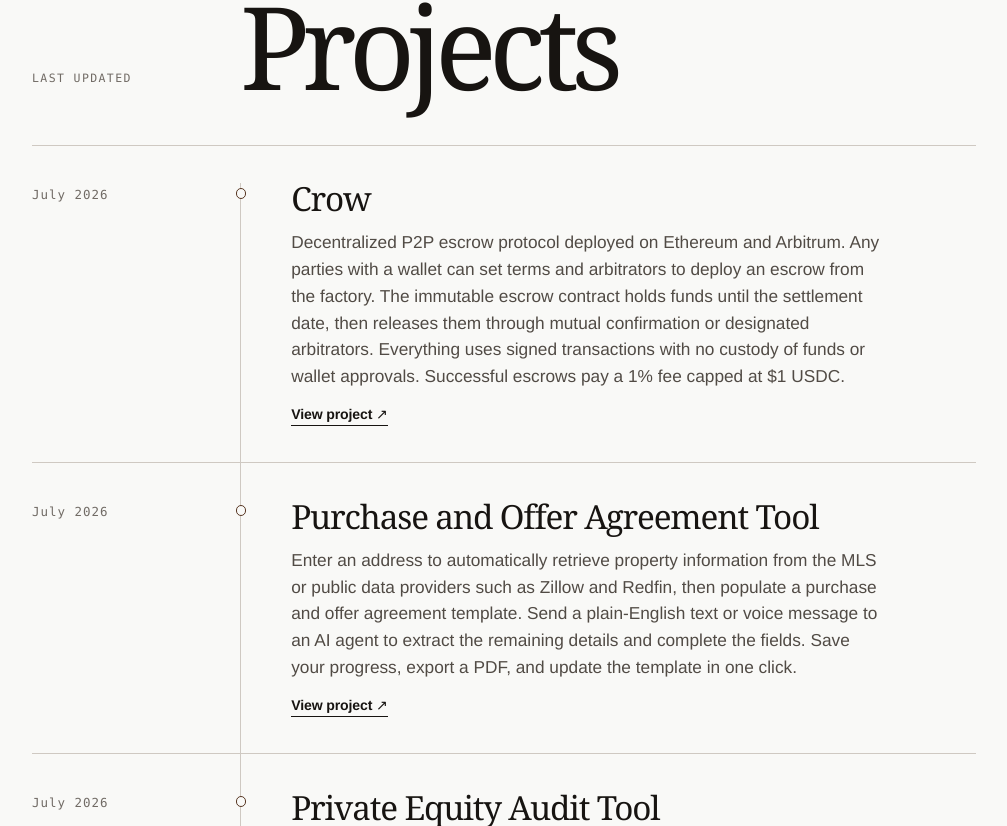
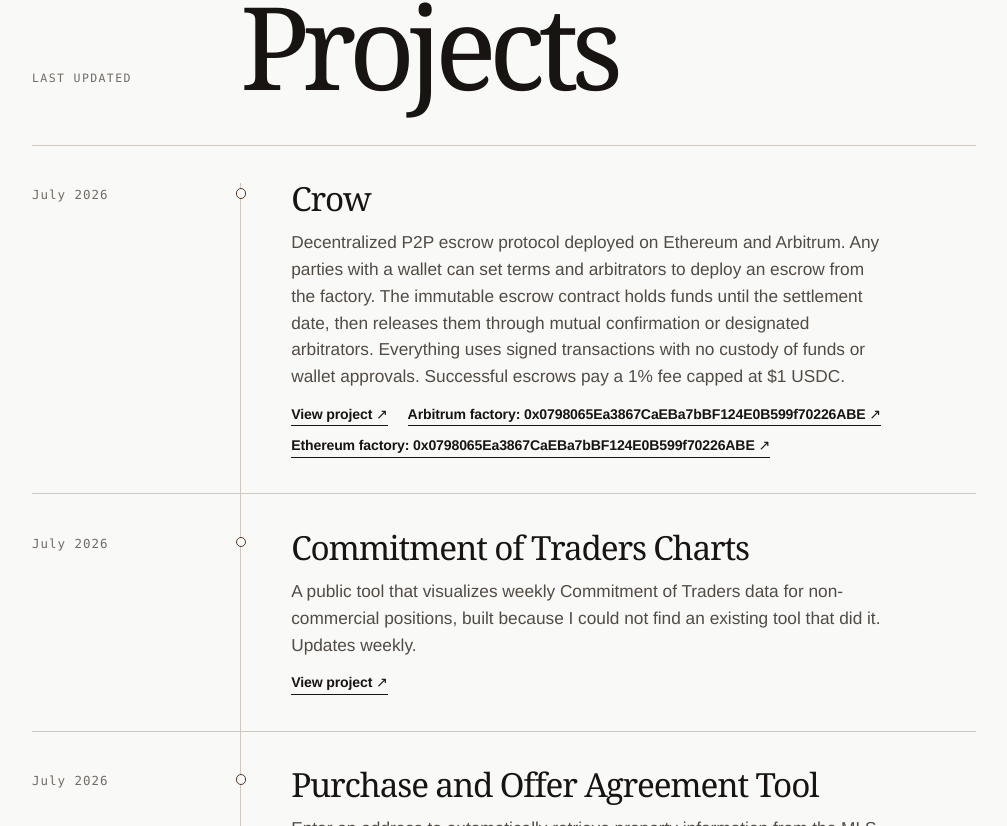
Before and after one commit to gptechnologies/GPtechnologiesSite, a React (Vite) app in the folder personal-site/: page / in a window 1280 px wide. Shown: the part 494-1320 px from the top of the page, without its empty margins (32-1039 px from the left). Built offline with nearby package versions, Linux system fonts and the light colour scheme.

Commit message:
Add COT charts and Crow factory links

```diff
--- a/personal-site/src/App.tsx
+++ b/personal-site/src/App.tsx
@@ -28,10 +28,19 @@
               <article>
                 <h2>{project.title}</h2>
                 <p>{project.description}</p>
-                {project.link ? (
-                  <a href={project.link} target="_blank" rel="noreferrer">
-                    View project <span aria-hidden="true">↗</span>
-                  </a>
+                {project.link || project.resources?.length ? (
+                  <div className="project-links">
+                    {project.link ? (
+                      <a href={project.link} target="_blank" rel="noreferrer">
+                        View project <span aria-hidden="true">↗</span>
+                      </a>
+                    ) : null}
+                    {project.resources?.map((resource) => (
+                      <a href={resource.href} target="_blank" rel="noreferrer" key={resource.label}>
+                        {resource.label} <span aria-hidden="true">↗</span>
+                      </a>
+                    ))}
+                  </div>
                 ) : null}
               </article>
             </li>
--- a/personal-site/src/data/projects.ts
+++ b/personal-site/src/data/projects.ts
@@ -3,6 +3,10 @@
   title: string;
   description: string;
   link?: string;
+  resources?: Array<{
+    label: string;
+    href: string;
+  }>;
 }
 
 // Add, remove, or reorder projects here. Dates display in Month Year format.
@@ -13,6 +17,23 @@
     description:
       'Decentralized P2P escrow protocol deployed on Ethereum and Arbitrum. Any parties with a wallet can set terms and arbitrators to deploy an escrow from the factory. The immutable escrow contract holds funds until the settlement date, then releases them through mutual confirmation or designated arbitrators. Everything uses signed transactions with no custody of funds or wallet approvals. Successful escrows pay a 1% fee capped at $1 USDC.',
     link: 'https://sendacrow.xyz',
+    resources: [
+      {
+        label: 'Arbitrum factory: 0x0798065Ea3867CaEBa7bBF124E0B599f70226ABE',
+        href: 'https://arbiscan.io/address/0x0798065Ea3867CaEBa7bBF124E0B599f70226ABE#code',
+      },
+      {
+        label: 'Ethereum factory: 0x0798065Ea3867CaEBa7bBF124E0B599f70226ABE',
+        href: 'https://etherscan.io/address/0x0798065Ea3867CaEBa7bBF124E0B599f70226ABE#code',
+      },
+    ],
+  },
+  {
+    date: 'July 2026',
+    title: 'Commitment of Traders Charts',
+    description:
+      'A public tool that visualizes weekly Commitment of Traders data for non-commercial positions, built because I could not find an existing tool that did it. Updates weekly.',
+    link: 'https://cot-chartsv4.vercel.app/',
   },
   {
     date: 'July 2026',
--- a/personal-site/src/index.css
+++ b/personal-site/src/index.css
@@ -190,24 +190,31 @@
   text-wrap: pretty;
 }
 
-.timeline-item a {
+.project-links {
+  display: flex;
+  flex-wrap: wrap;
+  gap: 0.7rem 1.25rem;
+  margin-top: 1rem;
+}
+
+.project-links a {
   display: inline-block;
-  margin-top: 1rem;
   padding-bottom: 0.2rem;
   border-bottom: 1px solid currentColor;
   font-size: 0.88rem;
   font-weight: 600;
   letter-spacing: -0.01em;
+  overflow-wrap: anywhere;
   text-decoration: none;
   transition: color 180ms ease, transform 180ms ease;
 }
 
-.timeline-item a:hover {
+.project-links a:hover {
   color: var(--wood);
   transform: translateY(-1px);
 }
 
-.timeline-item a:focus-visible {
+.project-links a:focus-visible {
   outline: 2px solid var(--wood);
   outline-offset: 0.35rem;
 }
@@ -271,7 +278,7 @@
     scroll-behavior: auto;
   }
 
-  .timeline-item a {
+  .project-links a {
     transition: none;
   }
 }
```
